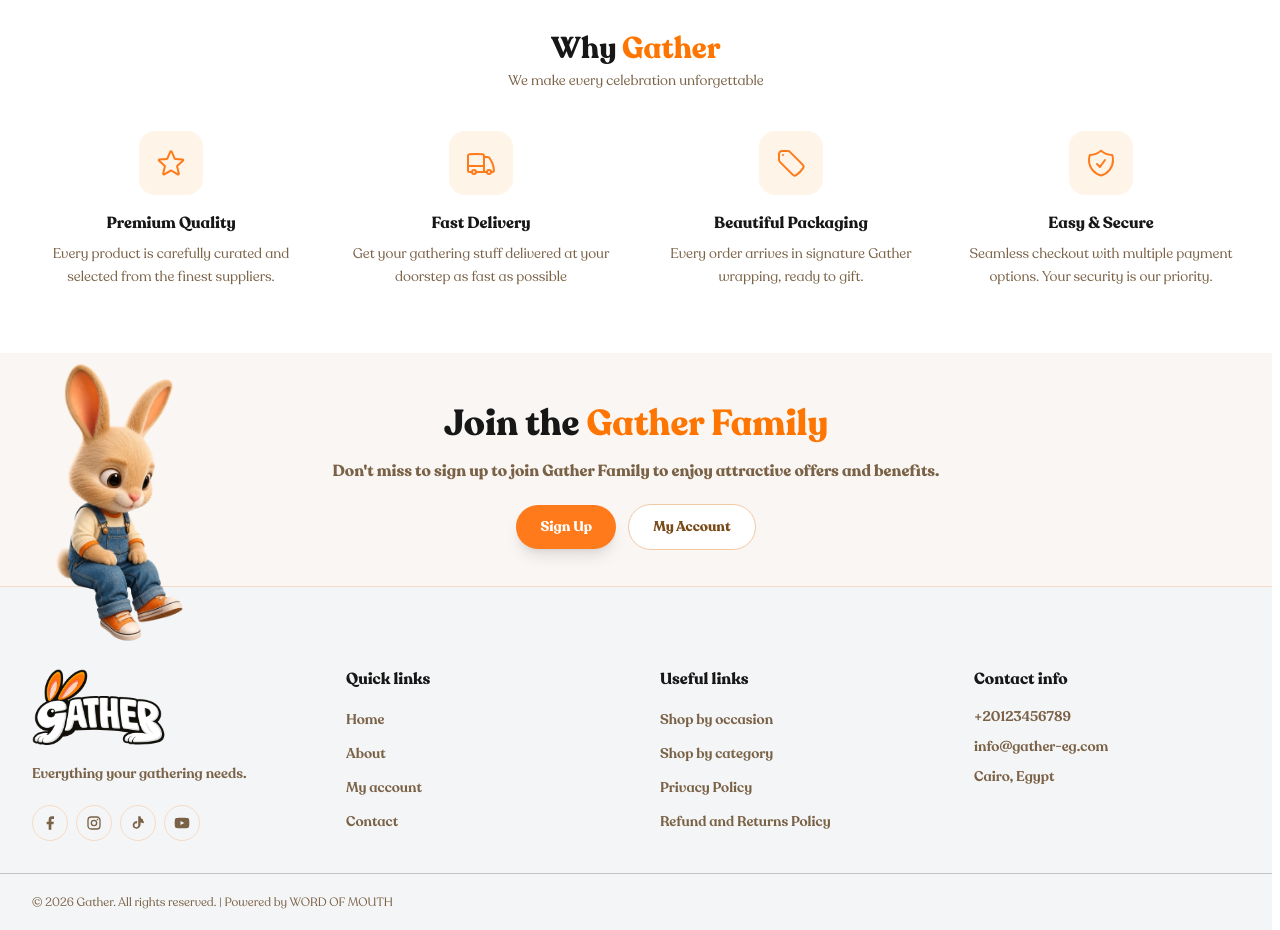
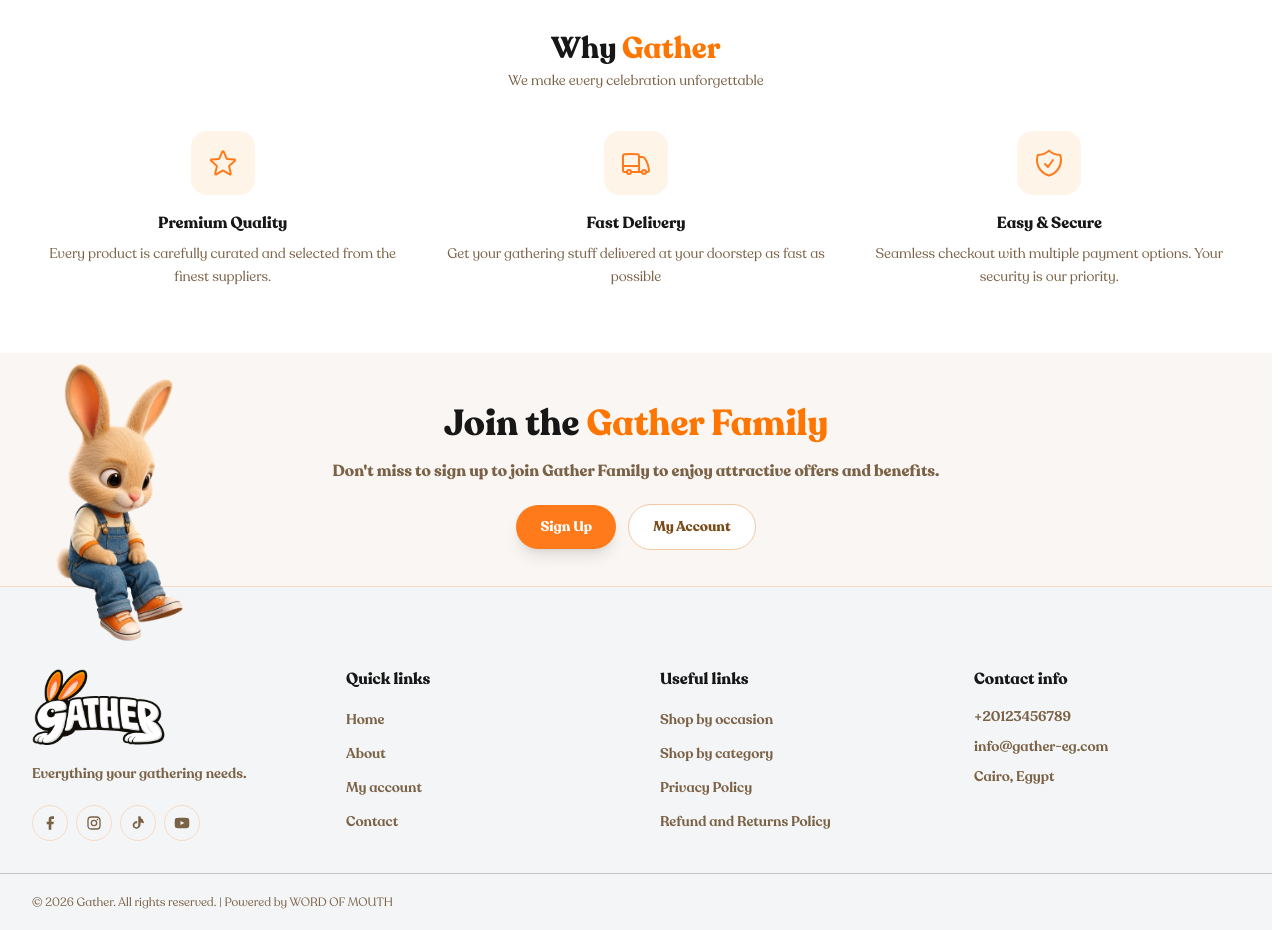
Before and after one commit to Word-of-Mouth-Marketing-agency/gather, a Next.js app: page / in a window 1280 px wide. Shown: the part 4900-5830 px from the top of the page. Built offline with nearby package versions, Linux system fonts and the light colour scheme.

Commit message:
style: remove packaging feature card

```diff
--- a/src/components/sections/WhyGatherSection.tsx
+++ b/src/components/sections/WhyGatherSection.tsx
@@ -18,16 +18,6 @@
     icon: (
       <svg className="w-8 h-8 text-[#ff7a1a]" fill="none" stroke="currentColor" strokeWidth={1.5} viewBox="0 0 24 24">
         <path strokeLinecap="round" strokeLinejoin="round" d="M8.25 18.75a1.5 1.5 0 01-3 0m3 0a1.5 1.5 0 00-3 0m3 0h6m-9 0H3.375a1.125 1.125 0 01-1.125-1.125V14.25m17.25 4.5a1.5 1.5 0 01-3 0m3 0a1.5 1.5 0 00-3 0m3 0h1.125c.621 0 1.129-.504 1.09-1.124a17.902 17.902 0 00-3.213-9.193 2.056 2.056 0 00-1.58-.86H14.25M16.5 18.75h-2.25m0-11.177v-.958c0-.568-.422-1.048-.987-1.106a48.554 48.554 0 00-10.026 0 1.106 1.106 0 00-.987 1.106v7.635m12-6.677v6.677m0 4.5v-4.5m0 0h-12" />
-      </svg>
-    ),
-  },
-  {
-    title: 'Beautiful Packaging',
-    description: 'Every order arrives in signature Gather wrapping, ready to gift.',
-    icon: (
-      <svg className="w-8 h-8 text-[#ff7a1a]" fill="none" stroke="currentColor" strokeWidth={1.5} viewBox="0 0 24 24">
-        <path strokeLinecap="round" strokeLinejoin="round" d="M9.568 3H5.25A2.25 2.25 0 003 5.25v4.318c0 .597.237 1.17.659 1.591l9.581 9.581c.699.699 1.78.872 2.607.33a18.095 18.095 0 005.223-5.223c.542-.827.369-1.908-.33-2.607L11.16 3.66A2.25 2.25 0 009.568 3z" />
-        <path strokeLinecap="round" strokeLinejoin="round" d="M6 6h.008v.008H6V6z" />
       </svg>
     ),
   },
@@ -56,7 +46,7 @@
       </div>
 
       <GsapReveal
-        className="grid grid-cols-1 sm:grid-cols-2 lg:grid-cols-4 gap-8"
+        className="grid grid-cols-1 sm:grid-cols-2 lg:grid-cols-3 gap-8"
         itemSelector="[data-reveal-item]"
       >
         {REASONS.map((reason) => (
```
